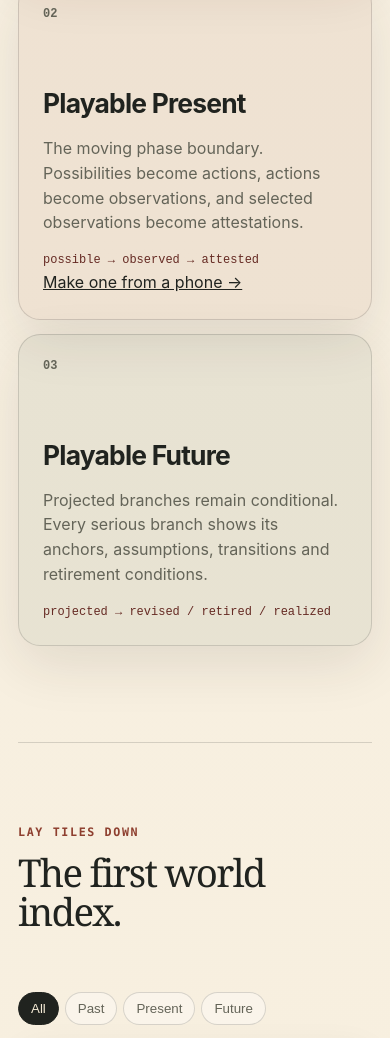
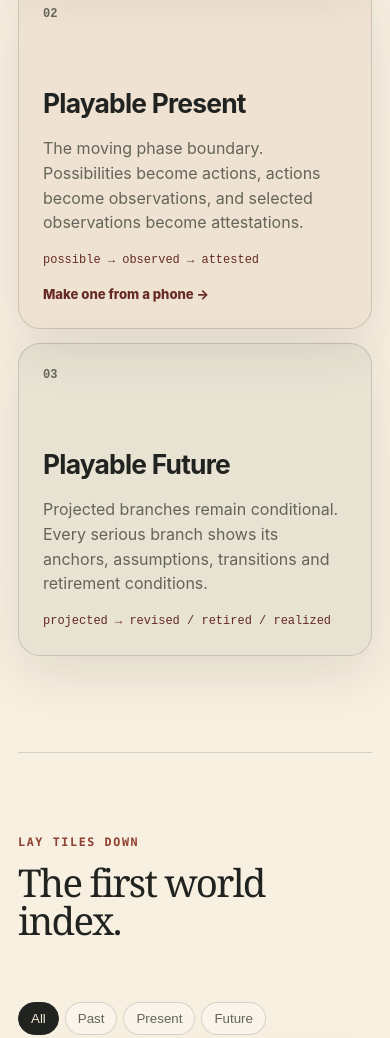
Before and after one commit to QuietWire-Civic-AI/playable-universe, a plain HTML site: page site/index.html in a window 390 px wide. Shown: the part 1585-2623 px from the top of the page. Drawn offline with Linux system fonts and the light colour scheme.

Commit message:
site: style Playable Present phone-attestation link

```diff
--- a/site/styles.css
+++ b/site/styles.css
@@ -205,3 +205,14 @@ footer {
   .present-dot { animation:pulse 3.4s ease-in-out infinite; transform-origin:center; }
   @keyframes pulse { 0%,100%{opacity:.75} 50%{opacity:1} }
 }
+
+
+.layer-link {
+  display:inline-block;
+  margin-top:14px;
+  color:var(--brick-deep);
+  font-weight:800;
+  font-size:.82rem;
+  text-decoration:none;
+}
+.layer-link:hover { text-decoration:underline; }
```
